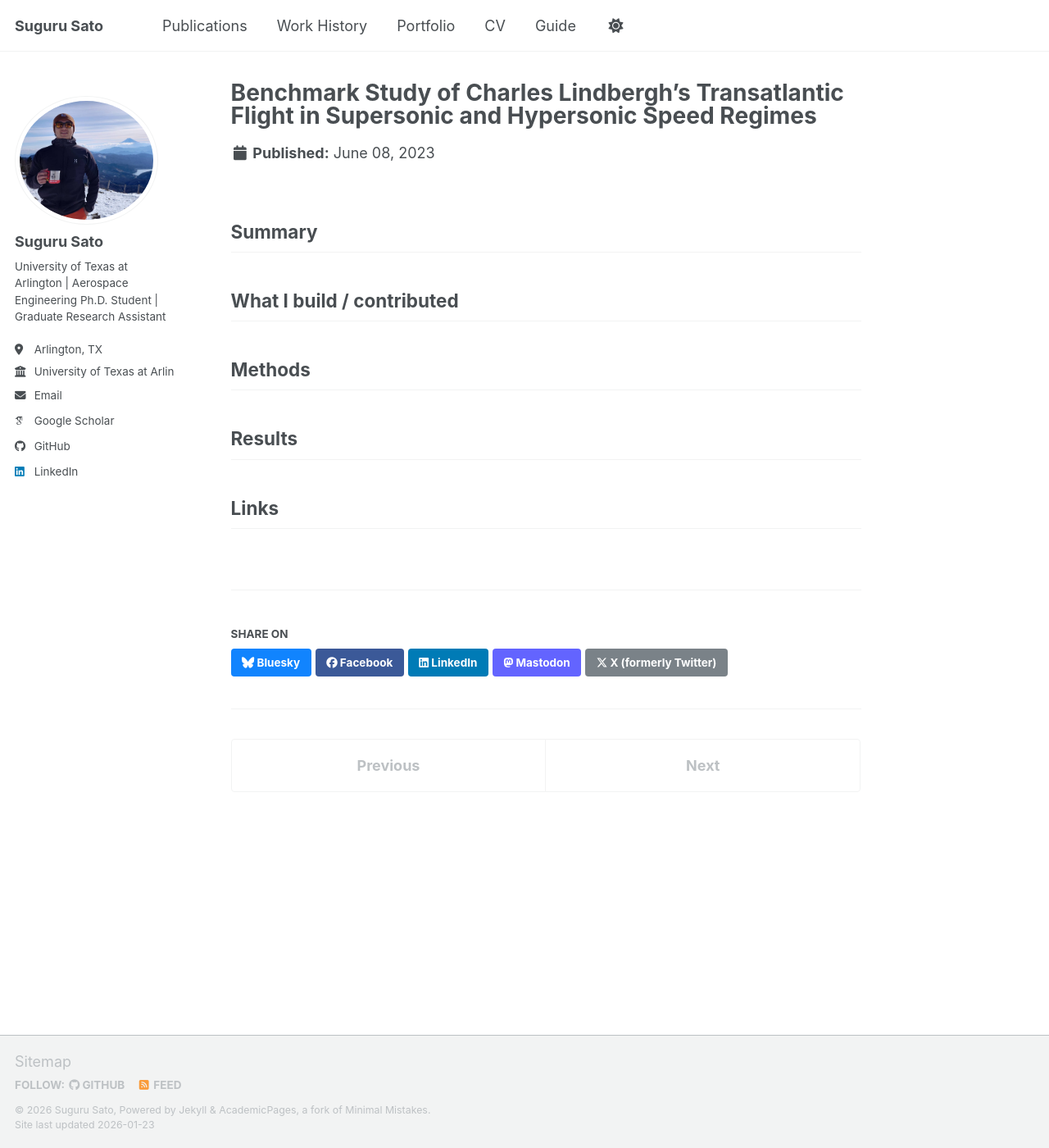
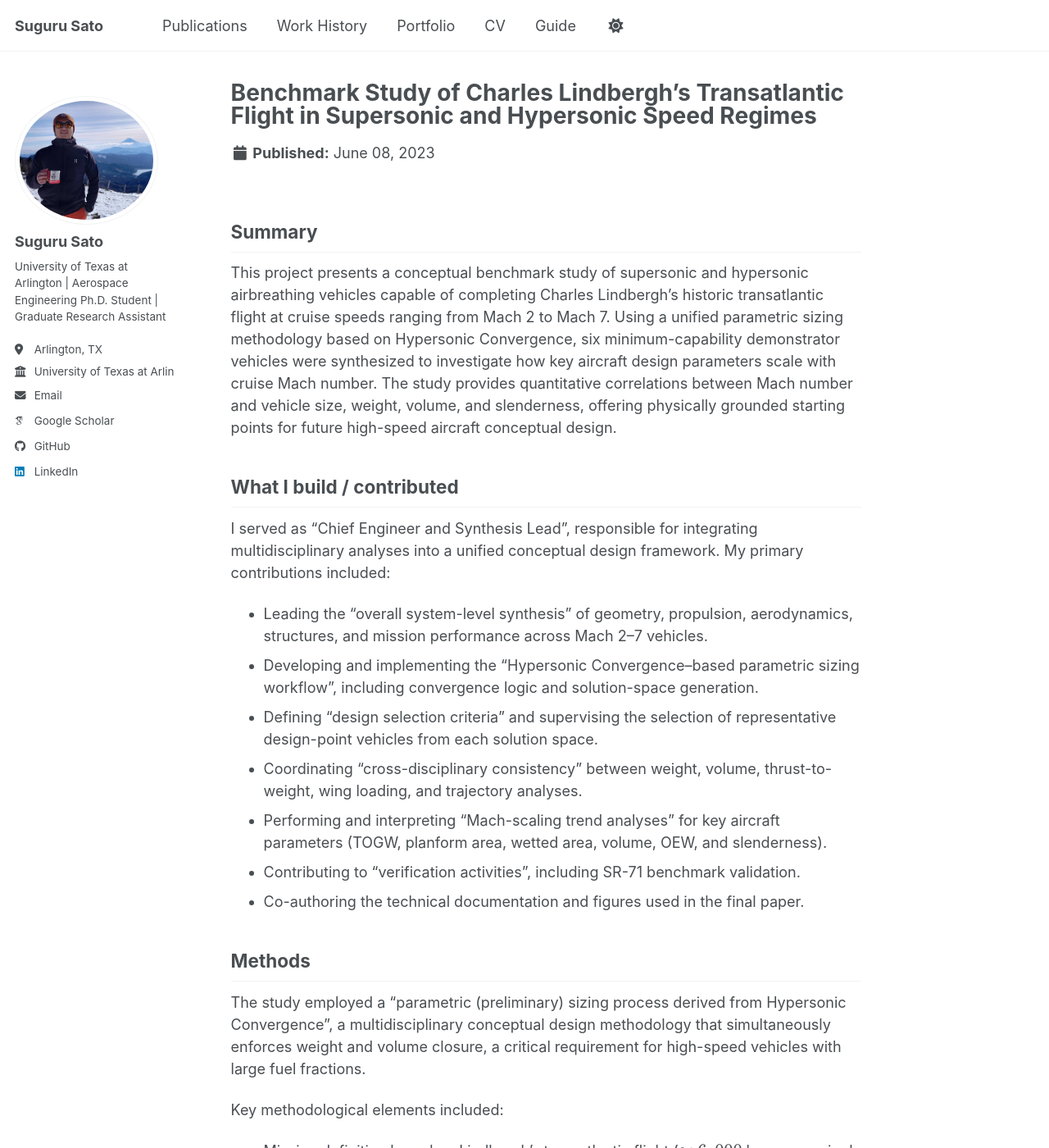
Before and after one commit to GitHub-Suguru/GitHub-Suguru.github.io, a Jekyll site: the page built from _portfolio/super_hypersonic_vehicle_design.md, in a window 1280 px wide and 1400 px high. Shown: the whole window at 82% size. Built offline with Jekyll 4.4.1, drawn with Linux system fonts in a browser that asks for light colours; some web fonts are replaced; a script bundle is joined from its source files by our own code; library files that are not in the unit come from our copies; some of the changed text lies outside the part shown.

Commit message:
Update super_hypersonic_vehicle_design.md

```diff
--- a/_portfolio/super_hypersonic_vehicle_design.md
+++ b/_portfolio/super_hypersonic_vehicle_design.md
@@ -1,21 +1,42 @@
 ---
 title: "Benchmark Study of Charles Lindbergh's Transatlantic Flight in Supersonic and Hypersonic Speed Regimes"
-excerpt: "Designs of supersonic and hypersonic tech demonstrators for transatlantic flight inspired by Charles Lindbergh. <br/><img src='/images/Mach3_vehicle.png'>"
+excerpt: "Designs of supersonic and hypersonic tech demonstrators for transatlantic flight inspired by Charles Lindbergh's first ever transatlnantic flight. <br/><img src='/images/Mach3_vehicle.png'>"
 collection: portfolio
 permalink: /portfolio/supersonic_hypersonic_demonstrator/
 date: 2023-06-08
 ---
 
 ## Summary
-
+This project presents a conceptual benchmark study of supersonic and hypersonic airbreathing vehicles capable of completing Charles Lindbergh’s historic transatlantic flight at cruise speeds ranging from Mach 2 to Mach 7. Using a unified parametric sizing methodology based on Hypersonic Convergence, six minimum-capability demonstrator vehicles were synthesized to investigate how key aircraft design parameters scale with cruise Mach number. The study provides quantitative correlations between Mach number and vehicle size, weight, volume, and slenderness, offering physically grounded starting points for future high-speed aircraft conceptual design.
 
 ## What I build / contributed
-
+I served as "Chief Engineer and Synthesis Lead", responsible for integrating multidisciplinary analyses into a unified conceptual design framework. My primary contributions included:
+- Leading the "overall system-level synthesis" of geometry, propulsion, aerodynamics, structures, and mission performance across Mach 2–7 vehicles.
+- Developing and implementing the "Hypersonic Convergence–based parametric sizing workflow", including convergence logic and solution-space generation.
+- Defining "design selection criteria" and supervising the selection of representative design-point vehicles from each solution space.
+- Coordinating "cross-disciplinary consistency" between weight, volume, thrust-to-weight, wing loading, and trajectory analyses.
+- Performing and interpreting "Mach-scaling trend analyses" for key aircraft parameters (TOGW, planform area, wetted area, volume, OEW, and slenderness).
+- Contributing to "verification activities", including SR-71 benchmark validation.
+- Co-authoring the technical documentation and figures used in the final paper.
 
 ## Methods
+The study employed a "parametric (preliminary) sizing process derived from Hypersonic Convergence", a multidisciplinary conceptual design methodology that simultaneously enforces weight and volume closure, a critical requirement for high-speed vehicles with large fuel fractions.
 
+Key methodological elements included:
+- Mission definition based on Lindbergh’s transatlantic flight ($$ \approx 6,000 $$ km range, single pilot, minimal payload).
+- Airbreathing blended-body flying-wing configuration with hydrocarbon fuel to simplify storage and integration.
+- Iterative numerical solution of coupled weight and volume budget equations, converged through planform area iteration.
+- Generation of solution-space carpet plots across structural index ($$ I_{str} $$) and slenderness ($$ \tau $$)ranges for each cruise Mach number.
+- Constraint enforcement using approach wing loading limits and mission-segment thrust-to-weight requirements.
+- Trajectory-based fuel fraction estimation, combining empirical climb models and the Breguet range equation.
+- Verification of the methodology through SR-71 Blackbird reproduction, ensuring physical credibility of the sizing process.
 
 ## Results
-
+- Viable solution spaces were generated for six vehicles (Mach 2–7), each satisfying mission and constraint requirements.
+- Vehicle size, weight, volume, and wetted area increased from Mach 2 to Mach 5, then plateaued or decreased beyond Mach 5, indicating a shift in dominant design drivers.
+- The slenderness parameter ($$ \tau $$) reached a minimum near Mach 5, highlighting a geometric transition between supersonic and hypersonic regimes.
+- Fuel fraction increased monotonically with Mach number, driving the growth of higher-Mach vehicles.
+- Wing loading limits required increasing $$ C_{L,max} $$ assumptions at Mach 5–7 to enable feasible design point selection.
+- The resulting Mach-scaling trends provide physically interpretable correlations that can be reused as starting estimates in future high-speed conceptual design studies.
 
 ## Links
```
